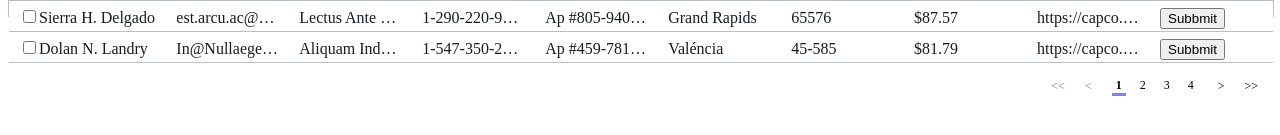
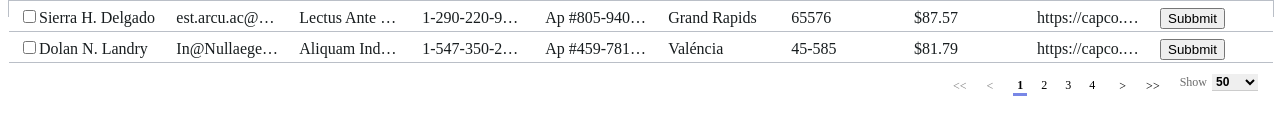
Before and after one commit to ShruthiReddy9/capco-test, an Angular app: page / in a window 1280 px wide. Shown: the part 493-628 px from the top of the page. Built offline with nearby package versions, Linux system fonts and the light colour scheme.

Commit message:
Added the show number of rows in pagination

```diff
--- a/src/app/capco-table/capco-table.component.html
+++ b/src/app/capco-table/capco-table.component.html
@@ -2,6 +2,6 @@
     <div class="capco-table" [style.height.px]="parentHeight">
         <capco-table-header [columns]="headerColumns"></capco-table-header>
         <capco-table-body [rows]="visiableRows" [columns]="headerColumns" [style.height.px]="bodyHeight"></capco-table-body>
-        <capco-table-footer [rowsPerPage]="rowsPerPage" [totalCount]="totalCount" (change)="onPageChange($event)" *ngIf="showFooter"></capco-table-footer>
+        <capco-table-footer [rowsPerPage]="rowsPerPage" [totalCount]="totalCount" (pagechange)="onPageChange($event)" *ngIf="showFooter"></capco-table-footer>
     </div>
 </div>
--- a/src/app/capco-table/capco-table.component.ts
+++ b/src/app/capco-table/capco-table.component.ts
@@ -47,9 +47,8 @@ export class CapcoTableComponent implements OnInit, AfterContentInit {
   }
 
   onPageChange(event) {
-    if (this.pageNo !== event.page) {
+      this.rowsPerPage = Number(event.limit)
       this.pageNo = Number(event.page);
       this.visiableRows = this.rows.slice(this.pageNo * this.rowsPerPage, (this.pageNo * this.rowsPerPage) + this.rowsPerPage);
-    }
   }
 }
--- a/src/app/capco-table/capco-table.service.ts
+++ b/src/app/capco-table/capco-table.service.ts
@@ -1,4 +1,6 @@
 import { Injectable } from '@angular/core';
+import { Subject } from 'rxjs/Subject';
+import { Observable } from 'rxjs/Observable';
 
 @Injectable()
 export class CapcoTableService {
--- a/src/app/capco-table/components/capco-table-body/capco-table-body.component.ts
+++ b/src/app/capco-table/components/capco-table-body/capco-table-body.component.ts
@@ -1,5 +1,6 @@
 import { HttpClient } from '@angular/common/http';
 import { Component, Input, OnChanges, OnInit, SimpleChanges } from '@angular/core';
+import { CapcoTableService } from '../../capco-table.service';
 
 @Component({
   selector: 'capco-table-body',
@@ -10,7 +11,7 @@ export class CapcoTableBodyComponent implements OnInit, OnChanges {
   @Input() rows: Array<any> = [];
   @Input() columns: any = [];
   visibleRows: any = [];
-  constructor(private http: HttpClient) { }
+  constructor(private http: HttpClient, private capcoTableService: CapcoTableService) { }
 
   ngOnInit() {
   }
--- a/src/app/capco-table/components/capco-table-footer/capco-table-footer.component.html
+++ b/src/app/capco-table/components/capco-table-footer/capco-table-footer.component.html
@@ -23,5 +23,15 @@
         <li class="page-last" (click)="next(true)" [ngClass]="{'disabled':currentIndex == (pages.length - 1) }">
             <a>>></a>
         </li>
+        <li class="page-count">
+            <span>Show</span>
+            <select class="form-control" name="paginationSelector" [(ngModel)]="rowsPerPage" (change)="updateRowsPerPage()">
+                <!-- <option value="5">5</option> -->
+                <option value="10">10</option>
+                <option value="25" *ngIf="totalCount>25">25</option>
+                <option value="50" *ngIf="totalCount>50">50</option>
+                <!-- <option value="100" *ngIf="totalCount>100">100</option> -->
+            </select>
+        </li>
     </ul>
 </div>
--- a/src/app/capco-table/components/capco-table-footer/capco-table-footer.component.ts
+++ b/src/app/capco-table/components/capco-table-footer/capco-table-footer.component.ts
@@ -17,7 +17,7 @@ export class CapcoTableFooterComponent implements OnInit, OnChanges {
   totalCount: any;
   @Input()
   rowsPerPage: any;
-  @Output() change: EventEmitter<OnPageChangeEventRequest> = new EventEmitter<OnPageChangeEventRequest>();
+  @Output() pagechange: EventEmitter<OnPageChangeEventRequest> = new EventEmitter<OnPageChangeEventRequest>();
   pageStartsAt = 0;
   currentIndex = 0;
   numberOfPages = 0;
@@ -59,17 +59,19 @@ export class CapcoTableFooterComponent implements OnInit, OnChanges {
     this.pageStartsAt = 0;
   }
 
+  updateRowsPerPage() {
+    this.onPageChangeEventRequest.limit = this.rowsPerPage;
+    this.onPageChangeEventRequest.offset = this.currentIndex * this.rowsPerPage;
+    this.pagechange.emit(this.onPageChangeEventRequest);
+  }
 
-  /**
-   * @description A Listener for page button click event.
-   */
   pageSelect(page: number, index: number, direct?: boolean) {
     this.currentPage = page;
     this.currentIndex = index;
     this.onPageChangeEventRequest.limit = this.rowsPerPage;
     this.onPageChangeEventRequest.offset = this.currentIndex * this.rowsPerPage;
     this.onPageChangeEventRequest.page = page - 1;
-    this.change.emit(this.onPageChangeEventRequest);
+    this.pagechange.emit(this.onPageChangeEventRequest);
   }
 
 
```
Also changed, not shown: src/app/app.module.ts (+4 -3 lines).
